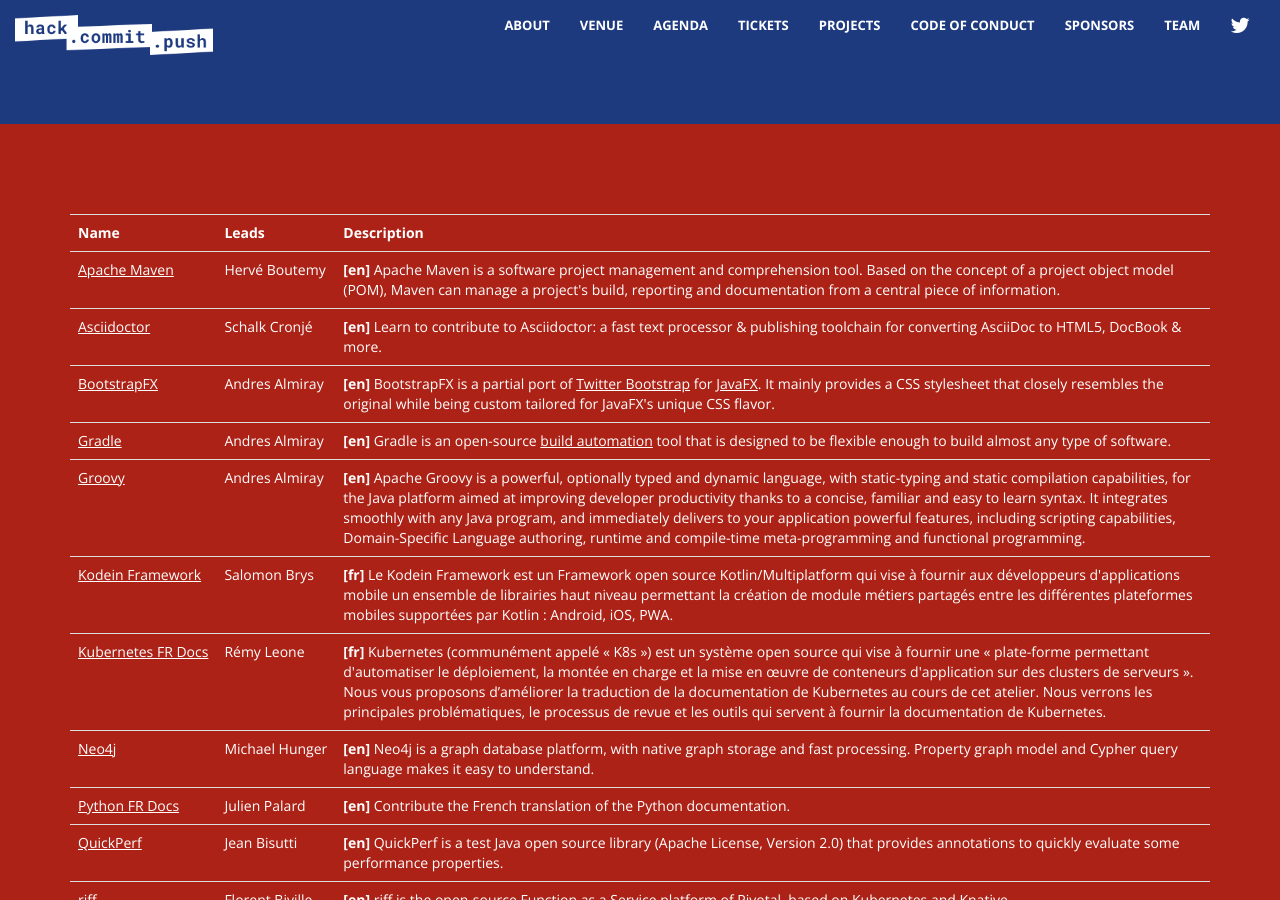
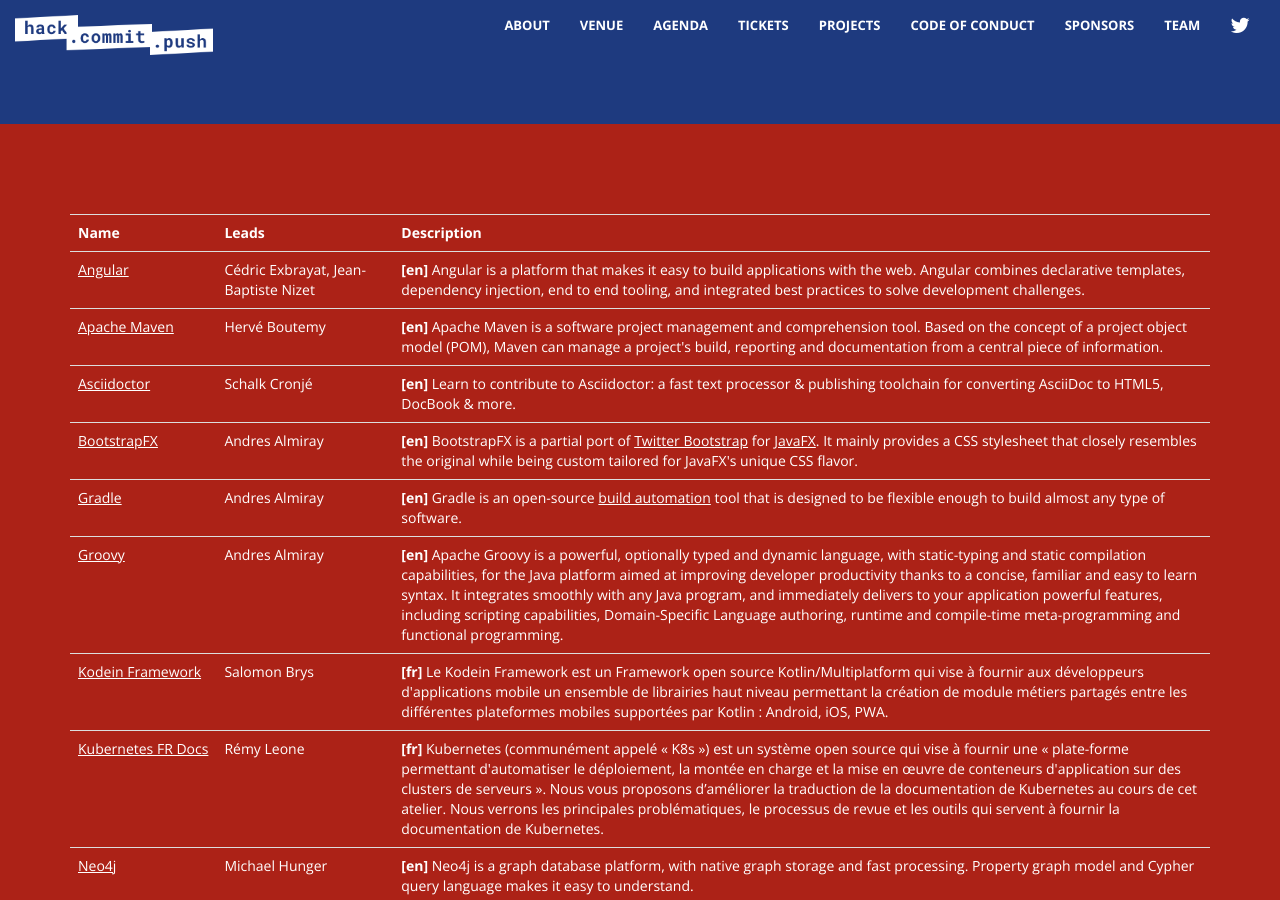
Before and after one commit to hackergarten/Paris2019, a Jekyll site: the page built from index.html, in a window 1280 px wide and 900 px high, scrolled down 4989 px. Built offline with Jekyll 4.4.1, drawn with Linux system fonts in a browser that asks for light colours.

Commit message:
Add Angular project

```diff
--- a/_data/projects.yml
+++ b/_data/projects.yml
@@ -82,3 +82,11 @@
       QuickPerf is a test Java open source library (Apache License, Version 2.0) that provides annotations to quickly evaluate some performance properties.
   leads:
     - name: Jean Bisutti
+- name: Angular
+  url: https://angular.io/
+  description:
+    en: |
+      Angular is a platform that makes it easy to build applications with the web. Angular combines declarative templates, dependency injection, end to end tooling, and integrated best practices to solve development challenges.
+  leads:
+    - name: Cédric Exbrayat
+    - name: Jean-Baptiste Nizet
```
